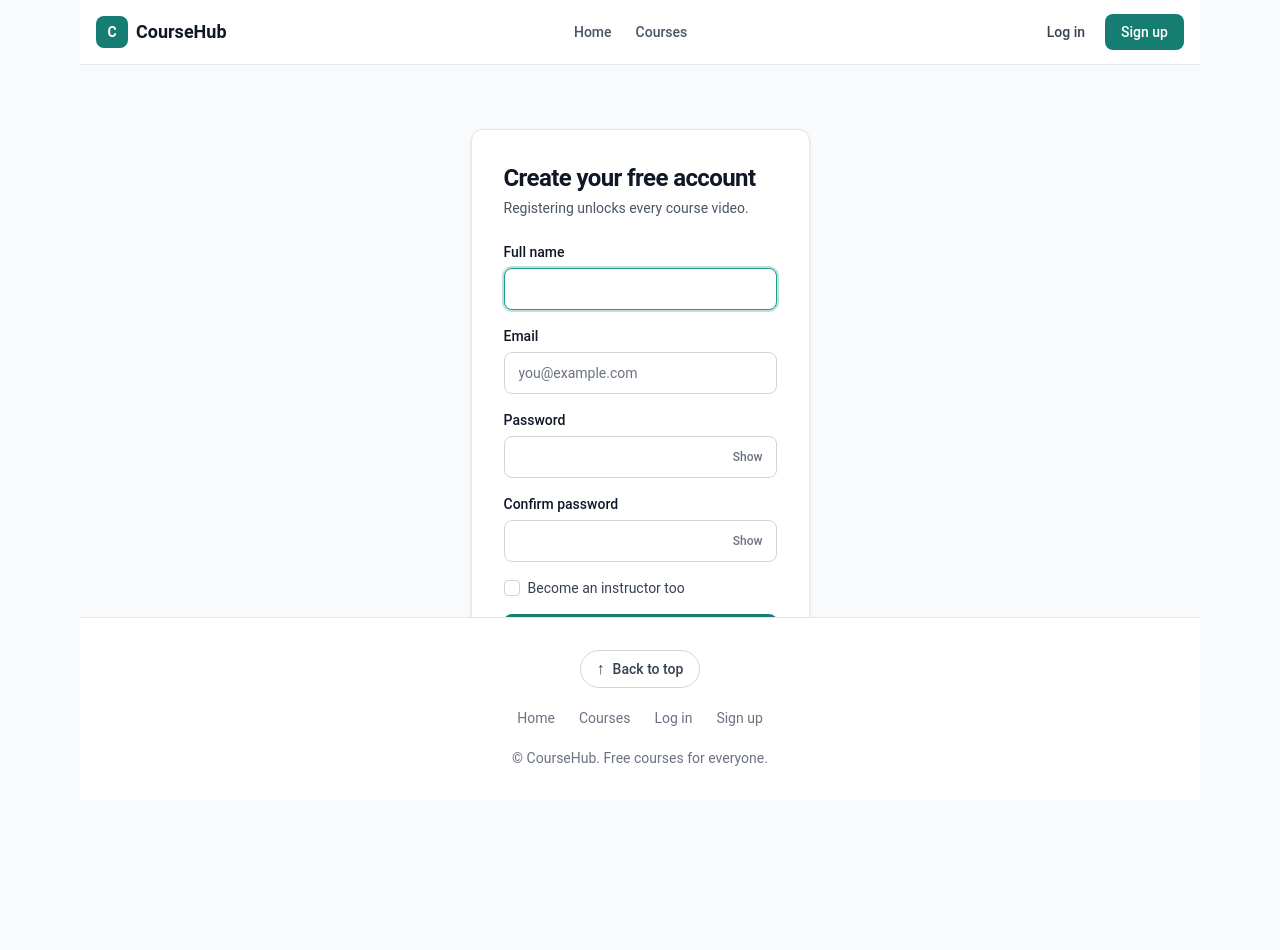
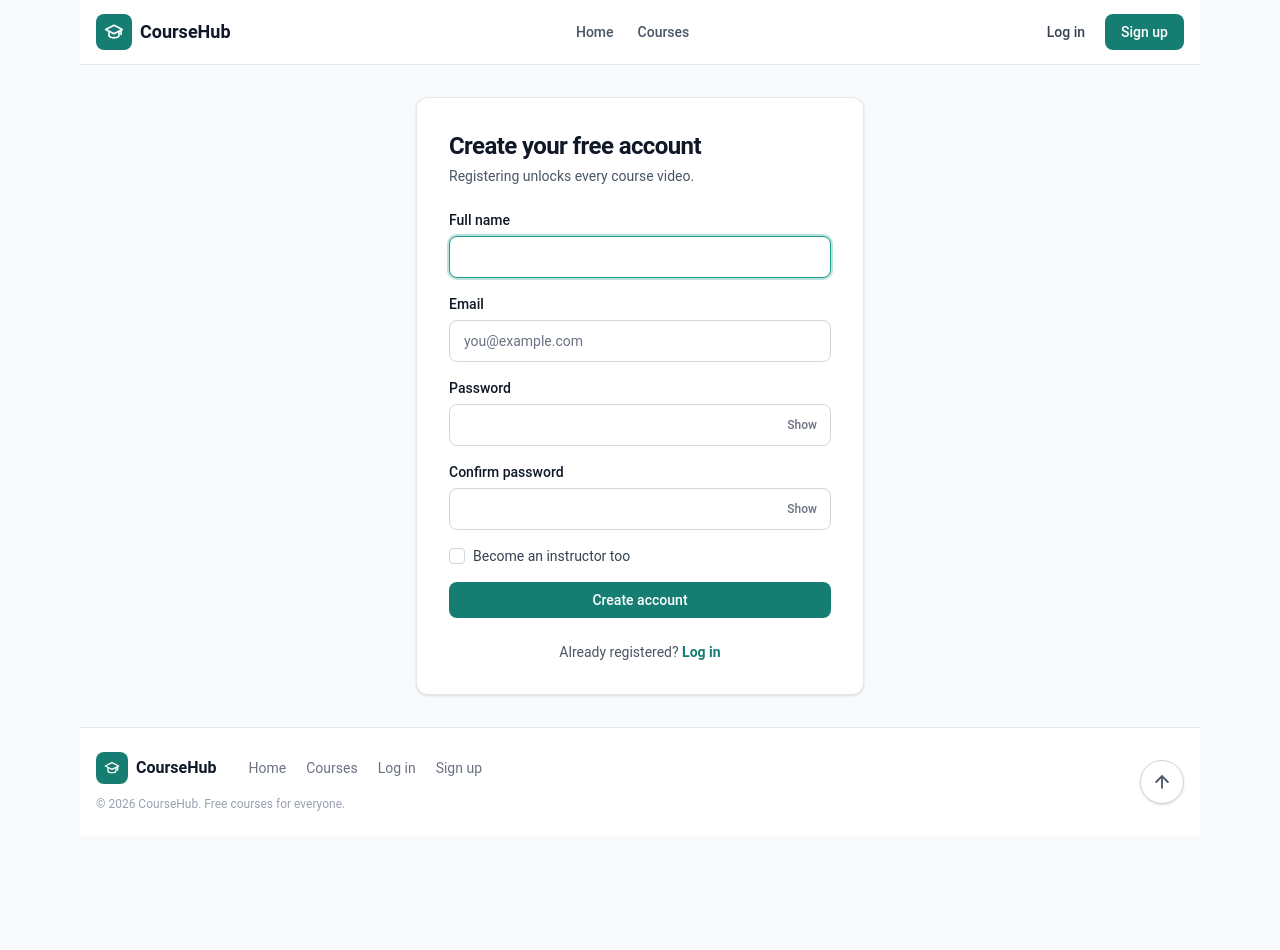
Before and after one commit to BoyAloneGraphix001/CourseHub, a Flask app: page /register in a window 1280 px wide. After the commit the page ends 811 px from the top, so only its background shows below. Run offline with Flask 3, Linux system fonts and the light colour scheme; style sheets or scripts are compiled from the project's sources; some libraries are stand-ins or nearby versions.

Commit message:
fix: nav, footer, auth

```diff
--- a/app/__init__.py
+++ b/app/__init__.py
@@ -2,6 +2,7 @@ import re
 from flask import Flask
 from config import Config
 from app.extensions import db, migrate,csrf, login_manager, mail
+from datetime import datetime, timezone
 
 
 def create_app(config_class=Config):
@@ -36,4 +37,8 @@ def create_app(config_class=Config):
             return (words[0][0] + words[1][0]).upper()
         return (words[0][:2] if words else "?").upper()
 
+    @app.context_processor
+    def inject_year():
+        return {"current_year": datetime.now(timezone.utc).year}
+
     return app
--- a/app/templates/admin/layout.html
+++ b/app/templates/admin/layout.html
@@ -26,7 +26,7 @@
                   data-[open=true]:bg-gray-50 data-[open=true]:p-4 data-[open=true]:shadow-2xl
                   lg:sticky lg:inset-auto lg:top-24 lg:z-auto lg:block lg:w-auto lg:max-w-none lg:self-start
                   lg:overflow-visible lg:bg-transparent lg:p-0 lg:shadow-none">
-      <div class="card p-4">
+      <div class="card flex min-h-full flex-col p-4 lg:min-h-[calc(100dvh_-_8rem)]">
 
         <button type="button" data-admin-menu class="mb-3 text-sm text-gray-500 lg:hidden cursor-pointer">&times; Close menu</button>
 
--- a/app/templates/auth/login.html
+++ b/app/templates/auth/login.html
@@ -3,8 +3,9 @@
 
 {# {% block title %}Log in | CourseHub{% endblock %} #}
 
+{% block main_class %}flex flex-col justify-center{% endblock %}
 {% block content %}
-<div class="mx-auto max-w-md"> <!--Work on the size of the card later-->
+<div class="mx-auto w-full max-w-md"> <!--Work on the size of the card later-->
   <div class="card p-8">
 
     <h1 class="text-2xl font-bold tracking-tight">Welcome back</h1>
--- a/app/templates/auth/register.html
+++ b/app/templates/auth/register.html
@@ -3,8 +3,9 @@
 
 {# {% block title %}Create account | CourseHub{% endblock %} #}
 
+{% block main_class %}flex flex-col justify-center{% endblock %}
 {% block content %}
-<div class="mx-auto max-w-md "> <!--Work on the size of the card later-->
+<div class="mx-auto w-full max-w-md "> <!--Work on the size of the card later-->
   <div class="card p-8">
 
     <h1 class="text-2xl font-bold tracking-tight">Create your free account</h1>
@@ -20,7 +21,7 @@
       {{ render_password(form.confirm) }}
       {{ render_checkbox(form.teach) }}
 
-      {{ form.submit(class_='btn-primary w-full') }}
+      {{ form.submit(class_='btn-primary w-full cursor-pointer') }}
     </form>
 
     <p class="mt-6 text-center text-sm text-gray-600">
--- a/app/templates/base.html
+++ b/app/templates/base.html
@@ -15,18 +15,16 @@
       href="https://fonts.googleapis.com/css2?family=Inter:wght@400;500;600;700&display=swap"
       rel="stylesheet"
     />
+    <link rel="icon" href="{{ url_for('static', filename='images/favicon.svg') }}" type="image/svg+xml">
     <title>{% if title %} {{ title }} {% else %} CourseHub {% endif %}</title>
   </head>
   <body class="flex min-h-full flex-col bg-gray-50 font-sans text-gray-900 antialiased mx-auto max-w-6xl px-4">
     {% include 'components/_navbar.html' %}
 
-    <main id="app" class="page-container flex-1 py-8">
+    <main id="app" class="page-container flex-1 py-8 {% block main_class %}{% endblock %}">
       {% include 'components/_flash.html' %}
+      {% block content %} {% endblock %}
     </main>
-
-    {% block content %}
-
-    {% endblock %}
 
     {% include 'components/_footer.html' %}
     {% block scripts %}{% endblock %}
--- a/app/templates/components/_footer.html
+++ b/app/templates/components/_footer.html
@@ -1,14 +1,19 @@
-<footer class="sticky bottom-0 left-0 right-0 z-30 mt-10 border-t border-gray-200 bg-white py-8 text-sm text-gray-500">
-  <div class="mx-auto flex max-w-6xl flex-col items-center gap-5 px-4">
+{% from "components/_logo.html" import logo_mark %}
 
-    <button type="button" data-back-top aria-label="Back to top"
-            class="inline-flex items-center gap-2 rounded-full border border-gray-300 bg-white px-4 py-2 text-sm font-medium text-gray-700 transition hover:border-brand-500 hover:text-brand-600 cursor-pointer">
-      <span class="text-base leading-none">&uarr;</span>Back to top
-    </button>
+<footer class="mt-auto border-t border-gray-200 bg-white">
+  <div class="mx-auto flex max-w-6xl items-center justify-between gap-6 px-4 py-6">
 
-    <nav class="flex flex-wrap justify-center gap-x-6 gap-y-2" aria-label="Footer">
+    {# ───────── Left: brand, links, copyright ───────── #}
+    <div class="min-w-0">
+      <div class="flex flex-wrap items-center gap-x-8 gap-y-3">
+        <a href="{{ url_for('main.index') }}" class="flex items-center gap-2 font-bold text-gray-900">
+          {{ logo_mark('h-8 w-8', 'h-4 w-4') }}
+          CourseHub
+        </a>
+
+        <nav class="flex flex-wrap gap-x-5 gap-y-1 text-sm text-gray-500" aria-label="Footer">
           <a href="{{ url_for('main.index') }}" class="hover:text-gray-900">Home</a>
-      <a href="{{ url_for('main.catalog') }}" class="hover:text-gray-900">Courses</a> <!--{# change main.index to main.catalog later #}-->
+          <a href="{{ url_for('main.catalog') }}" class="hover:text-gray-900">Courses</a>
           {% if current_user.is_authenticated %}
             <a href="{{ url_for('student.dashboard') }}" class="hover:text-gray-900">Dashboard</a>
           {% else %}
@@ -16,7 +21,26 @@
             <a href="{{ url_for('auth.register') }}" class="hover:text-gray-900">Sign up</a>
           {% endif %}
         </nav>
+      </div>
 
-    <p>&copy; CourseHub. Free courses for everyone.</p>
+            <p class="mt-3 text-xs text-gray-400">&copy; {{ current_year }} CourseHub. Free courses for everyone.</p>
+    </div>
+
+    {# ───────── Right: back to top ───────── #}
+    <button type="button" id="back-to-top" title="Back to top" aria-label="Back to top"
+            class="group flex h-11 w-11 shrink-0 items-center justify-center rounded-full border border-gray-300 bg-white text-gray-600 shadow-sm transition duration-200 hover:-translate-y-0.5 hover:border-brand-600 hover:bg-brand-600 hover:text-white hover:shadow-md focus:outline-none focus-visible:ring-2 focus-visible:ring-brand-500 focus-visible:ring-offset-2 cursor-pointer">
+      <svg class="h-5 w-5 transition-transform duration-200 group-hover:-translate-y-0.5" viewBox="0 0 24 24"
+           fill="none" stroke="currentColor" stroke-width="2.2" stroke-linecap="round" stroke-linejoin="round" aria-hidden="true">
+        <path d="M12 19V5"/>
+        <path d="M5 12l7-7 7 7"/>
+      </svg>
+    </button>
   </div>
 </footer>
+
+<script>
+  document.getElementById('back-to-top')?.addEventListener('click', () => {
+    const calm = matchMedia('(prefers-reduced-motion: reduce)').matches;
+    window.scrollTo({ top: 0, behavior: calm ? 'auto' : 'smooth' });
+  });
+</script>
--- /dev/null
+++ b/app/templates/components/_logo.html
@@ -0,0 +1,10 @@
+{% macro logo_mark(box='h-9 w-9', icon='h-5 w-5') %}
+  <span class="flex {{ box }} shrink-0 items-center justify-center rounded-lg bg-brand-600 text-white">
+    <svg class="{{ icon }}" viewBox="0 0 24 24" fill="none" stroke="currentColor" stroke-width="2"
+         stroke-linecap="round" stroke-linejoin="round" aria-hidden="true">
+      <polygon points="12 4 22 9 12 14 2 9"/>
+      <path d="M6 11.5V16c0 1.7 2.7 3 6 3s6-1.3 6-3v-4.5"/>
+      <path d="M20.5 9.8V15"/>
+    </svg>
+  </span>
+{% endmacro %}
--- a/app/templates/components/_navbar.html
+++ b/app/templates/components/_navbar.html
@@ -1,3 +1,4 @@
+{% from "components/_logo.html" import logo_mark %}
 {% from 'components/_avatar.html' import avatar %}
 {# Each link: (endpoint, label, [endpoints that count as active], blueprint that counts as active) #}
 {% set nav_links = [
@@ -18,7 +19,7 @@
   <nav class="mx-auto flex max-w-6xl items-center justify-between gap-3 px-4 py-3.5" aria-label="Main">
 
     <a href="{{ url_for('main.index') }}" class="flex shrink-0 items-center gap-2 text-lg font-bold text-gray-900">
-      <span class="flex h-8 w-8 items-center justify-center rounded-lg bg-brand-600 text-sm text-white">C</span>
+      {{ logo_mark() }}
       <span class="hidden sm:inline">CourseHub</span>
     </a>
 
--- a/app/templates/instructor/layout.html
+++ b/app/templates/instructor/layout.html
@@ -26,7 +26,7 @@
                   data-[open=true]:bg-gray-50 data-[open=true]:p-4 data-[open=true]:shadow-2xl
                   lg:sticky lg:inset-auto lg:top-24 lg:z-auto lg:block lg:w-auto lg:max-w-none lg:self-start
                   lg:overflow-visible lg:bg-transparent lg:p-0 lg:shadow-none">
-      <div class="card p-4">
+      <div class="card flex min-h-full flex-col p-4 lg:min-h-[calc(100dvh_-_8rem)]">
 
         <button type="button" data-instructor-menu class="mb-3 text-sm text-gray-500 lg:hidden cursor-pointer">&times; Close menu</button>
 
--- a/app/templates/student/layout.html
+++ b/app/templates/student/layout.html
@@ -24,7 +24,7 @@
                   data-[open=true]:bg-gray-50 data-[open=true]:p-4 data-[open=true]:shadow-2xl
                   lg:sticky lg:inset-auto lg:top-24 lg:z-auto lg:block lg:w-auto lg:max-w-none lg:self-start
                   lg:overflow-visible lg:bg-transparent lg:p-0 lg:shadow-none">
-      <div class="card p-4">
+      <div class="card flex min-h-full flex-col p-4 lg:min-h-[calc(100dvh_-_8rem)]">
 
         <button type="button" data-student-menu class="mb-3 text-sm text-gray-500 lg:hidden cursor-pointer">&times;</button>
 
--- a/assets/input.css
+++ b/assets/input.css
@@ -19,6 +19,24 @@
   --color-sand-500:  #e3b66b;
 
   --font-sans: "Roboto", ui-sans-serif, system-ui, sans-serif;
+}
+@layer base {
+  html {
+    height: 100%;
+  }
+  body {
+    min-height: 100vh;
+    min-height: 100dvh;
+    display: flex;
+    flex-direction: column;
+  }
+  main {
+    flex: 1 0 auto;
+    width: 100%;
+  }
+  footer {
+    flex-shrink: 0;
+  }
 }
 
 /* reusable component classes for patterns you repeat everywhere */
```
Also changed, not shown: app/static/images/favicon.svg (added). Lines whose indentation alone changed are shown as unchanged.
